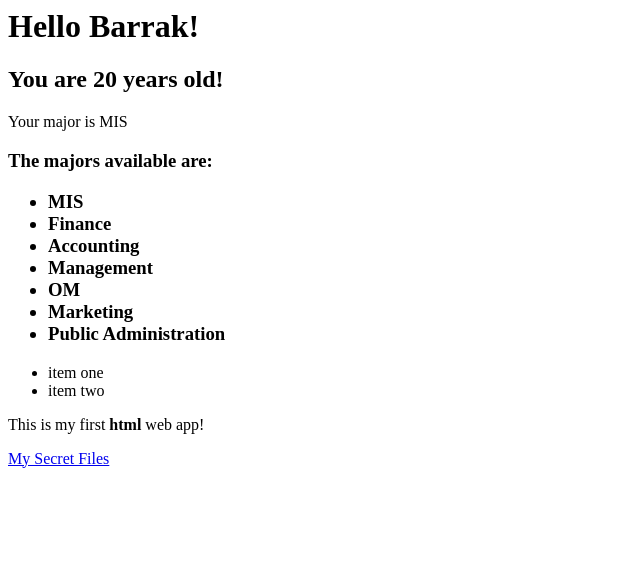
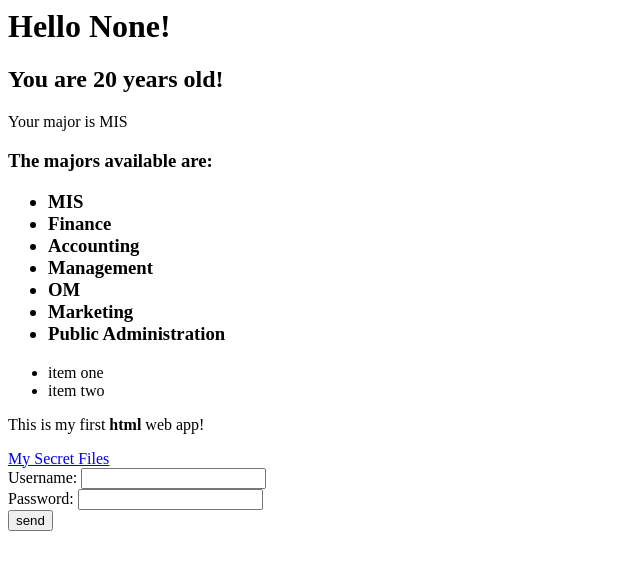
Before and after one commit to BarrakKU/My-First-Django-Project, a Django app: page /test/ in a window 1280 px wide. Shown: the top 570 px of the page, without its empty margins (0-640 px from the left). Run offline with Django 3.2, Linux system fonts and the light colour scheme.

Commit message:
made username and pwd form

```diff
--- a/myproject/myapp/templates/test.html
+++ b/myproject/myapp/templates/test.html
@@ -22,4 +22,25 @@
     <div>
     <a href=https://www.theraleighregister.com/barraks-secret-files.html>My Secret Files</a>
     </div>
+
+
+    <form action="" methods="get"
+
+        <label for="username">Username:</label>
+        <input type="text" name"username" id="">
+        <br>
+
+        <label for="pwd">Password:</label>
+        <input type="password" name"pwd" id="">
+        <br>
+
+        <input type="submit" value="send"></form>
+
+
+    </form>
+
+
+
+
+
     </body></html>
--- a/myproject/myapp/views.py
+++ b/myproject/myapp/views.py
@@ -5,7 +5,7 @@ from django.http import HttpResponse
 def test_view(request):
     print(f"Request: {request}")
 
-    name = "Barrak"
+    name = request.GET.get("username")
     age = 20
     major = "MIS"
     majors = [
```
